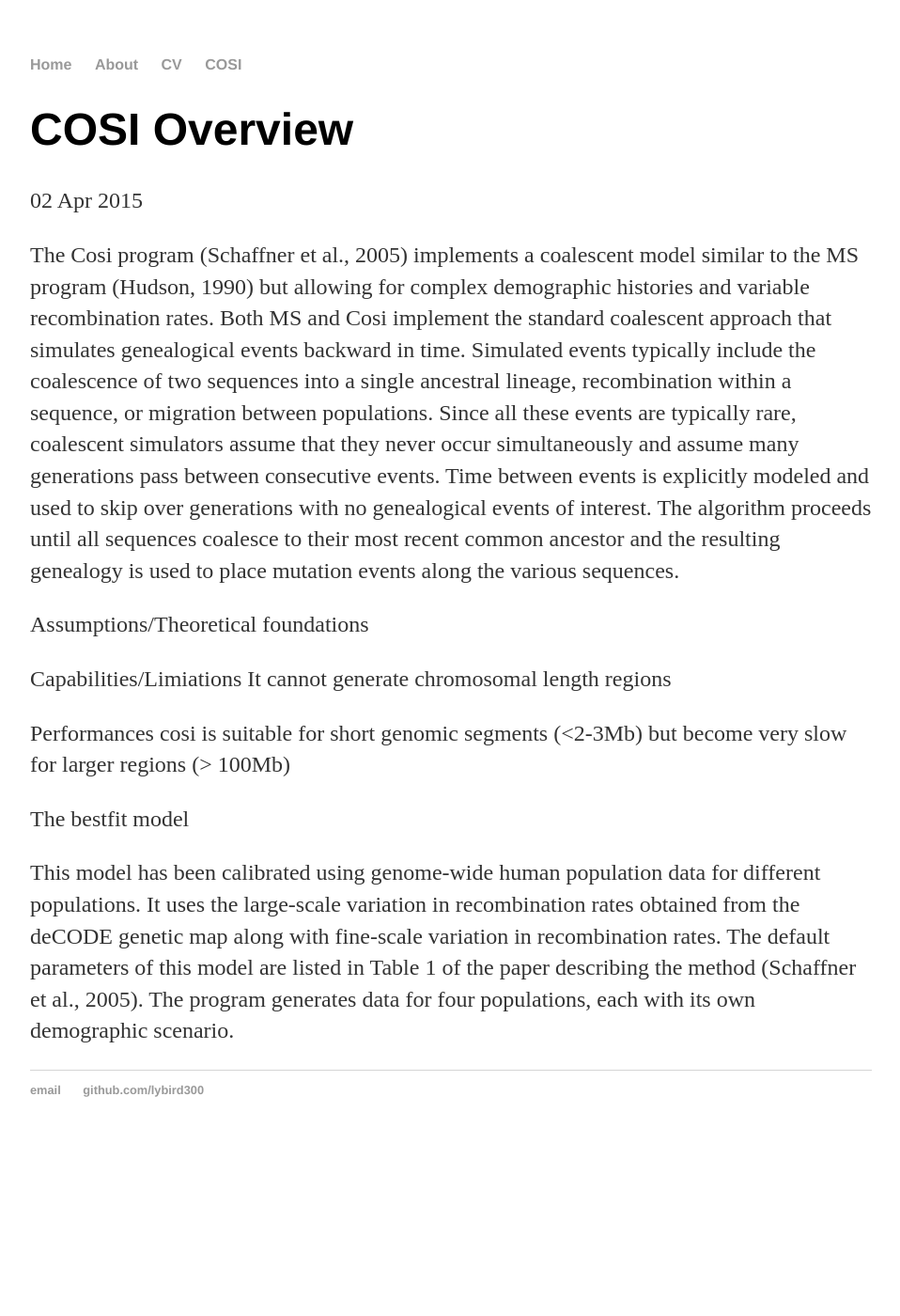
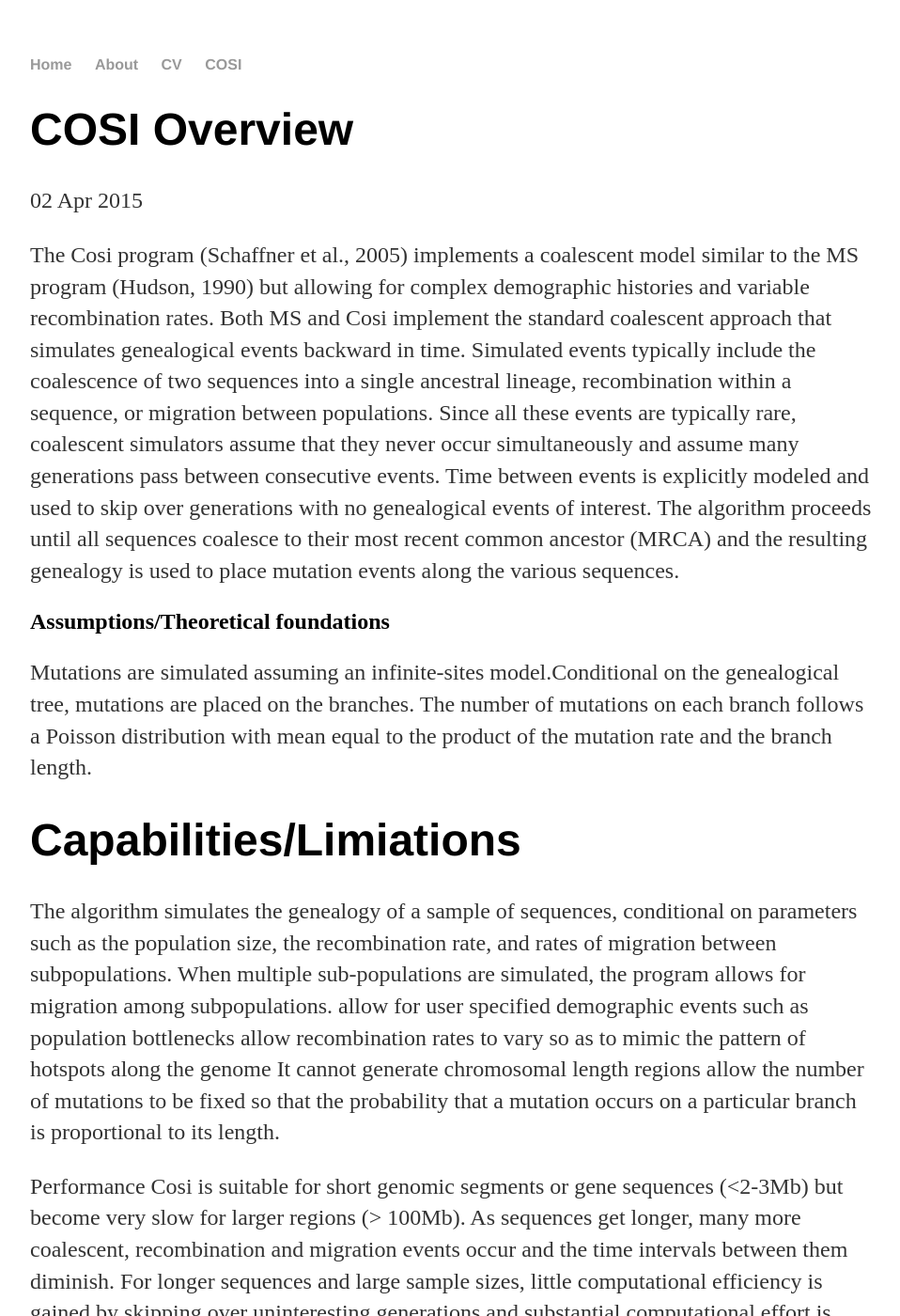
Before and after one commit to lybird300/lybird300.github.io, a Jekyll site: the page built from _posts/2015-04-02-cosi-overview.md, in a window 1280 px wide and 1400 px high. Shown: the whole window at 94% size, without its empty margins (160-1118 px from the left). Built offline with Jekyll 4.4.1, drawn with Linux system fonts in a browser that asks for light colours; some of the changed text lies outside the part shown.

Commit message:
Update 2015-04-02-cosi-overview.md

```diff
--- a/_posts/2015-04-02-cosi-overview.md
+++ b/_posts/2015-04-02-cosi-overview.md
@@ -5,15 +5,24 @@
 ---
 
 The Cosi program (Schaffner et al., 2005) implements a coalescent model similar to the MS program (Hudson, 1990) but
-allowing for complex demographic histories and variable recombination rates. Both MS and Cosi implement the standard coalescent approach that simulates genealogical events backward in time. Simulated events typically include the coalescence of two sequences into a single ancestral lineage, recombination within a sequence, or migration between populations. Since all these events are typically rare, coalescent simulators assume that they never occur simultaneously and assume many generations pass between consecutive events. Time between events is explicitly modeled and used to skip over generations with no genealogical events of interest. The algorithm proceeds until all sequences coalesce to their most recent common ancestor and the resulting genealogy is used to place mutation events along the various sequences.
+allowing for complex demographic histories and variable recombination rates. Both MS and Cosi implement the standard coalescent approach that simulates genealogical events backward in time. Simulated events typically include the coalescence of two sequences into a single ancestral lineage, recombination within a sequence, or migration between populations. Since all these events are typically rare, coalescent simulators assume that they never occur simultaneously and assume many generations pass between consecutive events. Time between events is explicitly modeled and used to skip over generations with no genealogical events of interest. The algorithm proceeds until all sequences coalesce to their most recent common ancestor (MRCA) and the resulting genealogy is used to place mutation events along the various sequences.
 
-Assumptions/Theoretical foundations
+<h2>Assumptions/Theoretical foundations</h2>
+Mutations are simulated assuming an infinite-sites model.Conditional on the genealogical tree, mutations are placed on the branches. The number of mutations on each branch follows a Poisson distribution with mean equal to the product of the mutation rate and the branch length.
 
-Capabilities/Limiations
+<h1>Capabilities/Limiations</h1>
+The algorithm simulates the genealogy of a sample of sequences, conditional on parameters such as the population size, the recombination rate, and rates of migration between subpopulations.
+When multiple sub-populations are simulated, the program allows for migration among subpopulations.
+allow for user specified demographic events such as population bottlenecks
+allow recombination rates to vary so as to mimic the pattern of hotspots along the genome
 It cannot generate chromosomal length regions
+allow the number of mutations to be fixed so that the probability that a mutation occurs on a particular branch is proportional to its length.
 
-Performances
-cosi is suitable for short genomic segments (<2-3Mb) but become very slow for larger regions (> 100Mb)
+Performance
+Cosi is suitable for short genomic segments or gene sequences (<2-3Mb) but become very slow for larger regions (> 100Mb). As sequences get longer, many more coalescent, recombination and migration events occur and the time intervals between them diminish. For longer sequences and large sample sizes, little computational efficiency is gained by skipping over uninteresting generations and substantial computational effort is expended tracking recombination events and their positions, and allocating memory to track the many ancestral fragments of each sequence as they repeatedly recombine and coalesce with each other. As genome-wide studies become a reality, efficient tools for simulating large sequences are essential. Thus, it is necessary to improve cosi's performance in this aspect.
+
+An improved algorithm -- <a href="http://csg.sph.umich.edu/liang/genome/">GENOME</a> (While in the standard coalescent algorithm, each coalescence event involves exactly two sequences that coalesce to a common ancestor, in GENOME, multiple sequences can coalesce to a common ancestor simultaneously. The interested readers are also refered to the doctoral dissertation of the author -- "Efficient methods for analysis of genome scale data")
+
 
 The bestfit model
 
```
